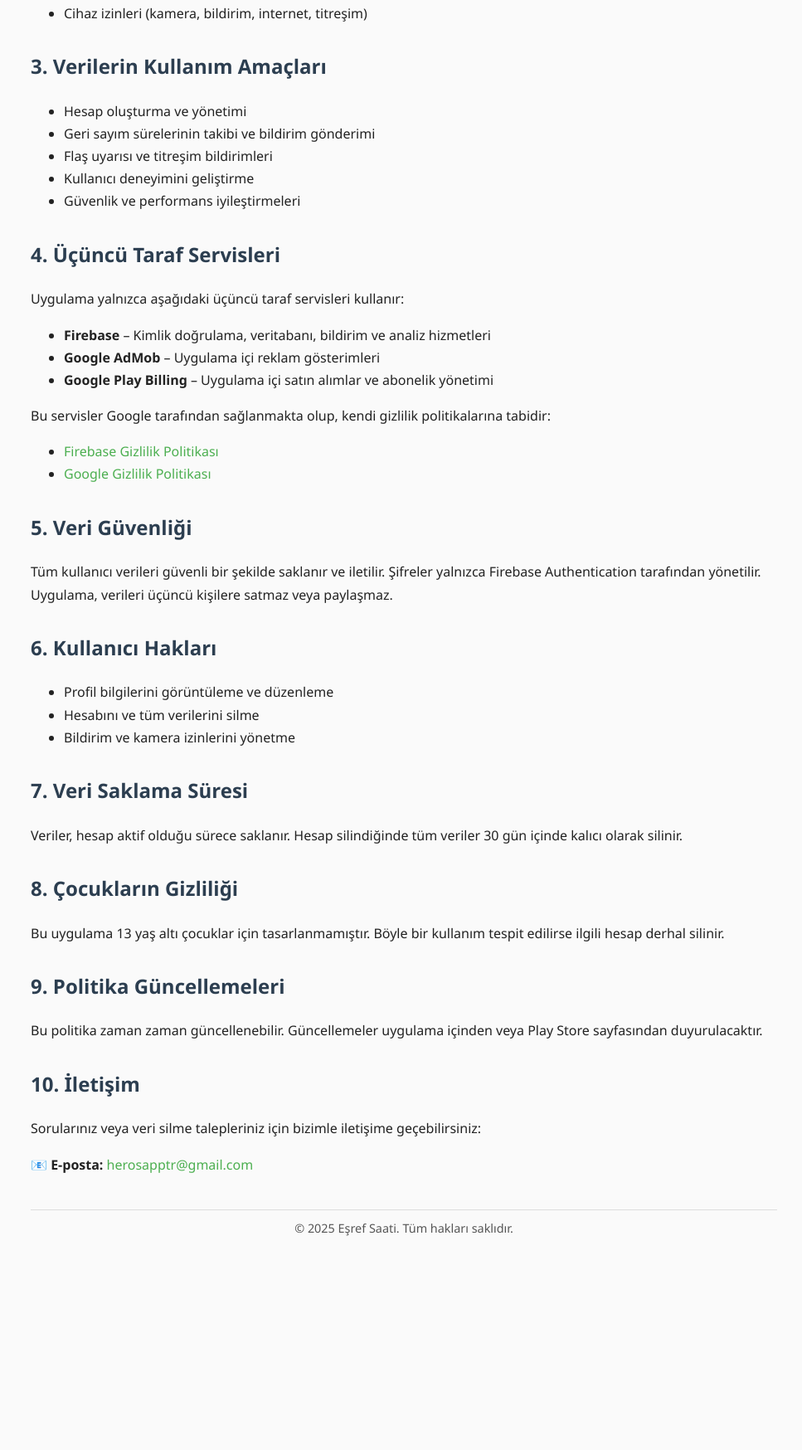
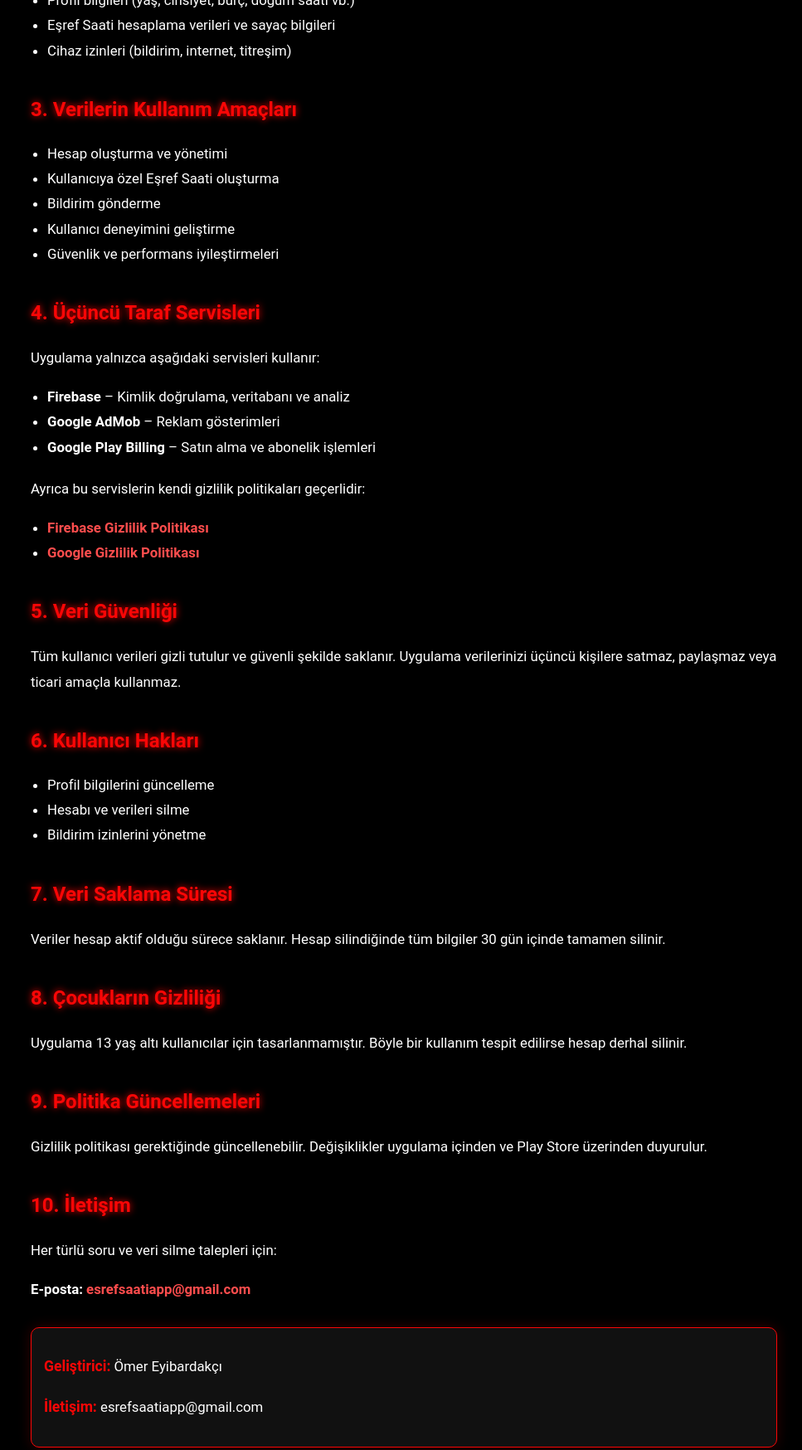
Before and after one commit to omereyibardakci/EsrefSaati_Gizlilik_Politikasi, a plain HTML site: page index.html in a window 1280 px wide. Shown: the part 491-2239 px from the top of the page at 83% size, without its empty margins (153-1120 px from the left). Before the commit the page ends 2024 px from the top, so only its background shows below. Drawn offline with Linux system fonts and the light colour scheme.

Commit message:
Update index.html

```diff
--- a/index.html
+++ b/index.html
@@ -4,83 +4,119 @@
   <meta charset="UTF-8" />
   <meta name="viewport" content="width=device-width, initial-scale=1.0" />
   <title>Eşref Saati - Gizlilik Politikası</title>
+
   <style>
     body {
-      font-family: "Segoe UI", Roboto, Helvetica, Arial, sans-serif;
-      background-color: #fafafa;
-      color: #222;
-      line-height: 1.7;
+      font-family: "Roboto", sans-serif;
+      background-color: #000000;
+      color: #ffffff;
+      line-height: 1.8;
       margin: 0;
       padding: 40px 20px;
       max-width: 900px;
       margin-left: auto;
       margin-right: auto;
     }
+
     h1 {
-      color: #2e7d32;
-      border-bottom: 2px solid #4caf50;
-      padding-bottom: 10px;
+      color: #f90606;
+      text-shadow: 0 0 10px #f90606;
+      border-bottom: 2px solid #f90606;
+      padding-bottom: 12px;
+      margin-bottom: 25px;
+      font-size: 2.2rem;
     }
+
     h2 {
-      color: #2c3e50;
+      color: #f90606;
+      margin-top: 35px;
+      margin-bottom: 10px;
+      text-shadow: 0 0 8px #f90606;
+      font-size: 1.5rem;
+    }
+
+    p, li, strong {
+      color: #ffffff;
+      font-size: 1.05rem;
+    }
+
+    ul {
+      padding-left: 20px;
+      margin-bottom: 20px;
+    }
+
+    a {
+      color: #ff4d4d;
+      text-decoration: none;
+      font-weight: bold;
+    }
+
+    a:hover {
+      text-shadow: 0 0 10px #f90606;
+    }
+
+    footer {
+      margin-top: 50px;
+      border-top: 1px solid #333;
+      padding-top: 15px;
+      text-align: center;
+      font-size: 0.95rem;
+      color: #aaaaaa;
+    }
+
+    .dev-box {
       margin-top: 30px;
+      padding: 15px;
+      border: 1px solid #f90606;
+      border-radius: 10px;
+      background-color: #111;
+      box-shadow: 0 0 15px rgba(249, 6, 6, 0.2);
     }
-    a {
-      color: #4caf50;
-      text-decoration: none;
-    }
-    a:hover {
-      text-decoration: underline;
-    }
-    footer {
-      margin-top: 40px;
-      border-top: 1px solid #ddd;
-      padding-top: 10px;
-      text-align: center;
-      font-size: 0.9em;
-      color: #555;
+
+    .dev-box strong {
+      color: #f90606;
+      font-size: 1.1rem;
     }
   </style>
 </head>
+
 <body>
+
   <h1>Eşref Saati - Gizlilik Politikası</h1>
-  <p><strong>Son Güncelleme:</strong> 13 Kasım 2025</p>
+  <p><strong>Son Güncelleme Tarihi:</strong> 13 Kasım 2025</p>
 
   <h2>1. Giriş</h2>
   <p>
-    Bu gizlilik politikası, <strong>Eşref Saati</strong> ("uygulama", "biz", "bizim") adlı mobil uygulamanın kullanıcı verilerini nasıl topladığını, kullandığını, paylaştığını ve koruduğunu açıklar.
-    Uygulamayı kullanarak bu politikanın şartlarını kabul etmiş sayılırsınız.
+    Bu gizlilik politikası, <strong>Eşref Saati</strong> mobil uygulamasının kullanıcı verilerini nasıl topladığını,
+    işlediğini, sakladığını ve koruduğunu açıklar. Uygulamayı kullanarak bu politikadaki tüm şartları kabul etmiş olursunuz.
   </p>
 
   <h2>2. Toplanan Bilgiler</h2>
   <ul>
-    <li>Ad, soyad, e-posta adresi (Firebase Authentication için)</li>
+    <li>Ad, soyad ve e-posta (Firebase Authentication için)</li>
     <li>Profil bilgileri (yaş, cinsiyet, burç, doğum saati vb.)</li>
-    <li>Geri sayım süreleri ve sayaç verileri</li>
-    <li>Cihaz izinleri (kamera, bildirim, internet, titreşim)</li>
+    <li>Eşref Saati hesaplama verileri ve sayaç bilgileri</li>
+    <li>Cihaz izinleri (bildirim, internet, titreşim)</li>
   </ul>
 
   <h2>3. Verilerin Kullanım Amaçları</h2>
   <ul>
     <li>Hesap oluşturma ve yönetimi</li>
-    <li>Geri sayım sürelerinin takibi ve bildirim gönderimi</li>
-    <li>Flaş uyarısı ve titreşim bildirimleri</li>
+    <li>Kullanıcıya özel Eşref Saati oluşturma</li>
+    <li>Bildirim gönderme</li>
     <li>Kullanıcı deneyimini geliştirme</li>
     <li>Güvenlik ve performans iyileştirmeleri</li>
   </ul>
 
   <h2>4. Üçüncü Taraf Servisleri</h2>
-  <p>
-    Uygulama yalnızca aşağıdaki üçüncü taraf servisleri kullanır:
-  </p>
+  <p>Uygulama yalnızca aşağıdaki servisleri kullanır:</p>
   <ul>
-    <li><strong>Firebase</strong> – Kimlik doğrulama, veritabanı, bildirim ve analiz hizmetleri</li>
-    <li><strong>Google AdMob</strong> – Uygulama içi reklam gösterimleri</li>
-    <li><strong>Google Play Billing</strong> – Uygulama içi satın alımlar ve abonelik yönetimi</li>
+    <li><strong>Firebase</strong> – Kimlik doğrulama, veritabanı ve analiz</li>
+    <li><strong>Google AdMob</strong> – Reklam gösterimleri</li>
+    <li><strong>Google Play Billing</strong> – Satın alma ve abonelik işlemleri</li>
   </ul>
-  <p>
-    Bu servisler Google tarafından sağlanmakta olup, kendi gizlilik politikalarına tabidir:
-  </p>
+
+  <p>Ayrıca bu servislerin kendi gizlilik politikaları geçerlidir:</p>
   <ul>
     <li><a href="https://firebase.google.com/support/privacy" target="_blank">Firebase Gizlilik Politikası</a></li>
     <li><a href="https://policies.google.com/privacy" target="_blank">Google Gizlilik Politikası</a></li>
@@ -88,42 +124,45 @@
 
   <h2>5. Veri Güvenliği</h2>
   <p>
-    Tüm kullanıcı verileri güvenli bir şekilde saklanır ve iletilir. Şifreler yalnızca Firebase Authentication tarafından yönetilir.
-    Uygulama, verileri üçüncü kişilere satmaz veya paylaşmaz.
+    Tüm kullanıcı verileri gizli tutulur ve güvenli şekilde saklanır. Uygulama verilerinizi üçüncü kişilere satmaz,
+    paylaşmaz veya ticari amaçla kullanmaz.
   </p>
 
   <h2>6. Kullanıcı Hakları</h2>
   <ul>
-    <li>Profil bilgilerini görüntüleme ve düzenleme</li>
-    <li>Hesabını ve tüm verilerini silme</li>
-    <li>Bildirim ve kamera izinlerini yönetme</li>
+    <li>Profil bilgilerini güncelleme</li>
+    <li>Hesabı ve verileri silme</li>
+    <li>Bildirim izinlerini yönetme</li>
   </ul>
 
   <h2>7. Veri Saklama Süresi</h2>
   <p>
-    Veriler, hesap aktif olduğu sürece saklanır. Hesap silindiğinde tüm veriler 30 gün içinde kalıcı olarak silinir.
+    Veriler hesap aktif olduğu sürece saklanır. Hesap silindiğinde tüm bilgiler 30 gün içinde tamamen silinir.
   </p>
 
   <h2>8. Çocukların Gizliliği</h2>
   <p>
-    Bu uygulama 13 yaş altı çocuklar için tasarlanmamıştır. Böyle bir kullanım tespit edilirse ilgili hesap derhal silinir.
+    Uygulama 13 yaş altı kullanıcılar için tasarlanmamıştır. Böyle bir kullanım tespit edilirse hesap derhal silinir.
   </p>
 
   <h2>9. Politika Güncellemeleri</h2>
   <p>
-    Bu politika zaman zaman güncellenebilir. Güncellemeler uygulama içinden veya Play Store sayfasından duyurulacaktır.
+    Gizlilik politikası gerektiğinde güncellenebilir. Değişiklikler uygulama içinden ve Play Store üzerinden
+    duyurulur.
   </p>
 
   <h2>10. İletişim</h2>
-  <p>
-    Sorularınız veya veri silme talepleriniz için bizimle iletişime geçebilirsiniz:
-  </p>
-  <p>
-    📧 <strong>E-posta:</strong> <a href="mailto:herosapptr@gmail.com">herosapptr@gmail.com</a>
-  </p>
+  <p>Her türlü soru ve veri silme talepleri için:</p>
+  <p><strong>E-posta:</strong> <a href="mailto:esrefsaatiapp@gmail.com">esrefsaatiapp@gmail.com</a></p>
+
+  <div class="dev-box">
+    <p><strong>Geliştirici:</strong> Ömer Eyibardakçı</p>
+    <p><strong>İletişim:</strong> esrefsaatiapp@gmail.com</p>
+  </div>
 
   <footer>
     © 2025 Eşref Saati. Tüm hakları saklıdır.
   </footer>
+
 </body>
 </html>
```
